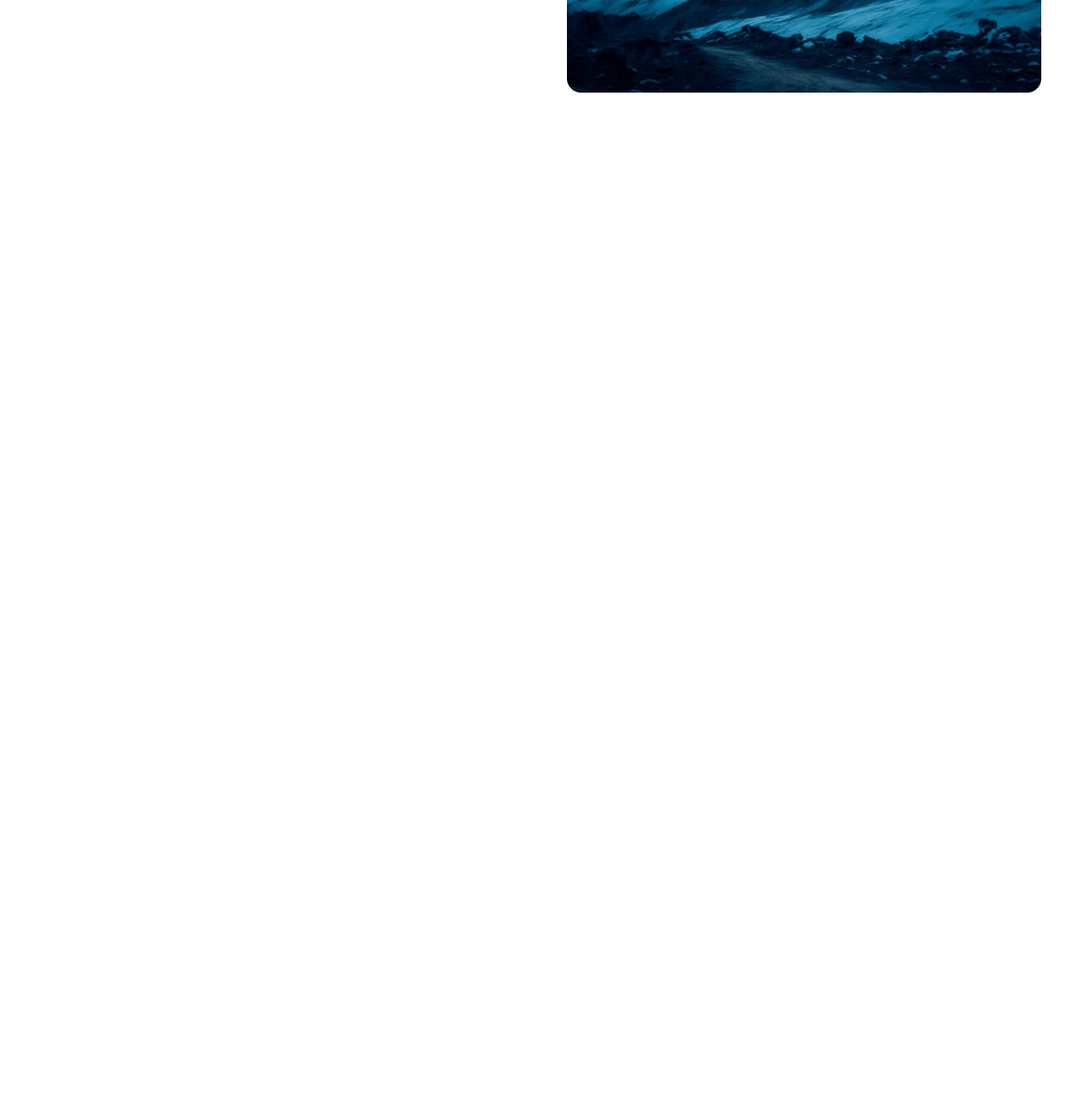
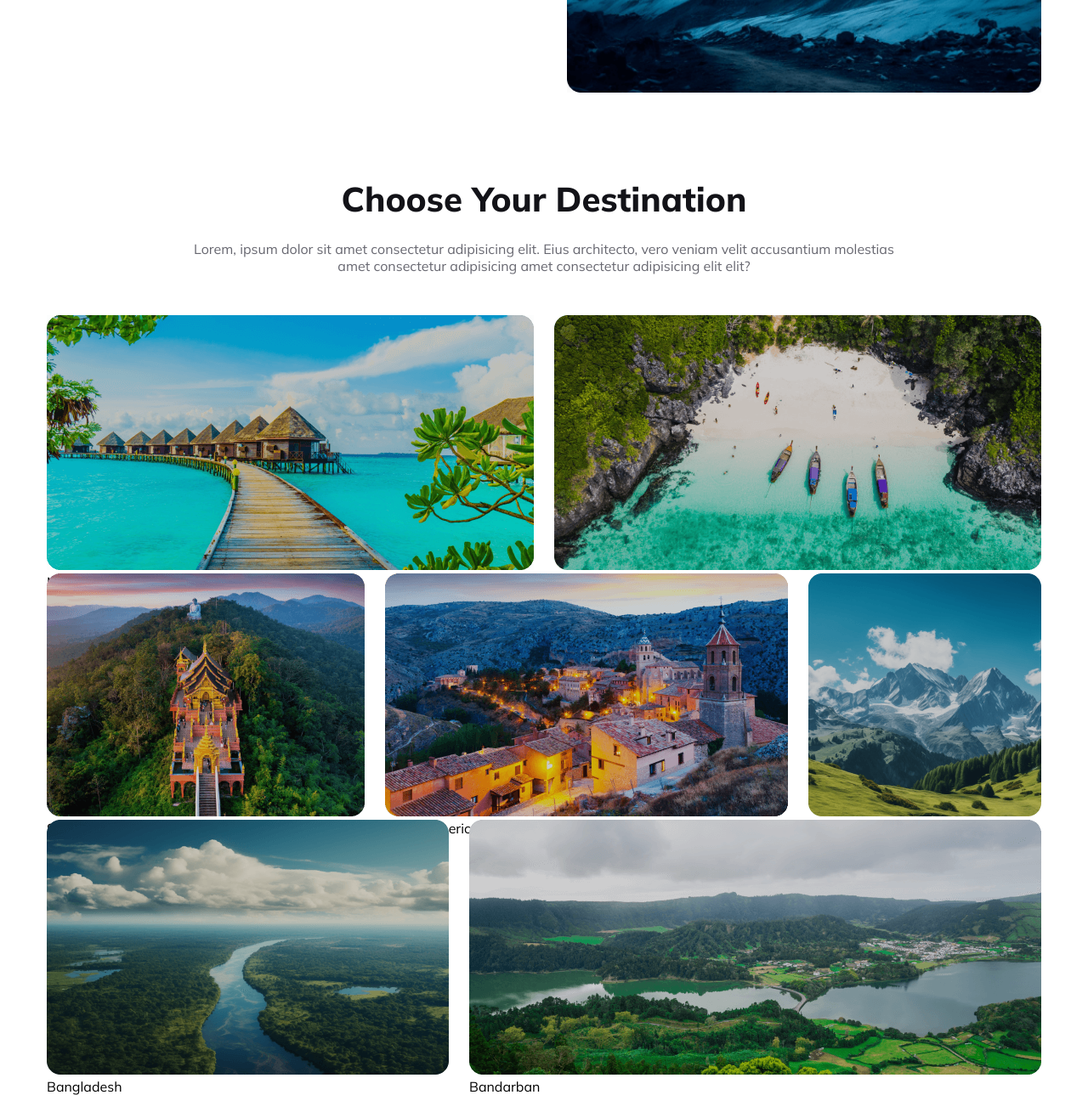
Before and after one commit to Bizutechbd/happy-travel, a plain HTML site: page index.html in a window 1280 px wide. Shown: the part 1252-2541 px from the top of the page at 85% size. Before the commit the page ends 1361 px from the top, so only its background shows below. Drawn offline with Linux system fonts and the light colour scheme.

Commit message:
section 3

```diff
--- a/css/responsive.css
+++ b/css/responsive.css
@@ -60,12 +60,10 @@
         grid-gap: 0px;
     }
 
-    #popular-tours a{
-        margin-top: 24px;
-    }
     #popular-tours img{
         margin-top: 16px;
     }
+
     /* Popular tours responsive end */
 
 }
--- a/css/style.css
+++ b/css/style.css
@@ -224,3 +224,45 @@ header nav ul li:last-child a{
     width: 100%;
 }
 /* Popular tours section end */
+
+/* Destination style start */
+
+#destination .gallery{
+    margin-top: 48px;
+    display: grid;
+}
+
+#destination .gallery p{
+    position: absolute;
+}
+
+#destination .gallery .row:first-child{
+    display: grid;
+    grid-template-columns: 1fr 1fr;
+    grid-gap: 24px;
+}
+
+#destination .gallery .row:nth-child(2){
+    display: grid;
+    grid-template-columns: 374px 474px 274px;
+    grid-gap: 24px;
+}
+
+#destination .gallery .row:last-child{
+    display: grid;
+    grid-template-columns: 473px 673px;
+    grid-gap: 24px;
+}
+
+#destination .gallery img{
+    width: 100%;
+}
+
+#destination .gallery>div{
+    position: relative;
+}
+
+#destination .gallery p{
+    position: absolute;
+}
+/* Destination style end */
--- a/index.html
+++ b/index.html
@@ -76,17 +76,23 @@
             <div class="container">
                 <div class="text-wrapper">
                     <h2>Our Popular Tours</h2>
-                    <p class="text-light mt-24">Lorem ipsum, dolor sit amet consectetur adipisicing elit. Facere quis cumque
+                    <p class="text-light mt-24">Lorem ipsum, dolor sit amet consectetur adipisicing elit. Facere quis
+                        cumque
                         pariatur asperiores distinctio excepturi vitae, reiciendis doloremque esse illum?</p>
                     <ul class="mt-24">
-                        <li class="text-light">Lorem ipsum dolor sit, amet consectetur adipisicing elit. Obcaecati quam sequi cupiditate
-                             ex, itaque quis.</li>
-                        <li class="text-light">Lorem ipsum dolor sit, amet consectetur adipisicing elit. Obcaecati quam sequi cupiditate
-                             ex, itaque quis.</li>
-                        <li class="text-light">Lorem ipsum dolor sit, amet consectetur adipisicing elit. Obcaecati quam sequi cupiditate
+                        <li class="text-light">Lorem ipsum dolor sit, amet consectetur adipisicing elit. Obcaecati quam
+                            sequi cupiditate
+                            ex, itaque quis.</li>
+                        <li class="text-light">Lorem ipsum dolor sit, amet consectetur adipisicing elit. Obcaecati quam
+                            sequi cupiditate
+                            ex, itaque quis.</li>
+                        <li class="text-light">Lorem ipsum dolor sit, amet consectetur adipisicing elit. Obcaecati quam
+                            sequi cupiditate
                             ex, itaque quis.</li>
                     </ul>
-                    <p class="mt-24">Lorem, ipsum dolor sit amet consectetur adipisicing elit. Cupiditate, deleniti modi est fugiat dicta quae obcaecati. Error, facilis quaerat assumenda esse aliquam quos nesciunt autem quis. Pariatur soluta quam accusantium!</p>
+                    <p class="mt-24">Lorem, ipsum dolor sit amet consectetur adipisicing elit. Cupiditate, deleniti modi
+                        est fugiat dicta quae obcaecati. Error, facilis quaerat assumenda esse aliquam quos nesciunt
+                        autem quis. Pariatur soluta quam accusantium!</p>
                     <a href="#" class="btn-orange">Read More</a>
                 </div>
 
@@ -99,7 +105,65 @@
         <!-- Section number 2 end-->
 
 
-        <section id=""></section>
+        <!-- Section number 3-->
+
+
+        <section id="destination" class="mt-100">
+            <div class="container">
+                <h2 class="text-center text-title">Choose Your Destination</h2>
+                <p class="text-center text-light mt-24">Lorem, ipsum dolor sit amet consectetur adipisicing elit. Eius
+                    architecto, vero veniam velit accusantium molestias <br> amet consectetur adipisicing amet
+                    consectetur adipisicing elit elit?</p>
+                <div class="gallery">
+                    <div class="row">
+                        <div class="">
+                            <img src="Images/madives.png" alt="">
+                            <p>Maldives</p>
+                            </img>
+                        </div>
+                        <div class="">
+                            <img src="Images/indonesia.png" alt="">
+                            <p>Indonesia</p>
+                            </img>
+                        </div>
+                    </div>
+                    <div class="row">
+                        <div class="">
+                            <img src="Images/srilanka.png" alt="">
+                            <p>Srilanka</p>
+                            </img>
+                        </div>
+                        <div class="">
+                            <img src="Images/north-america.png" alt="">
+                            <p>North-America</p>
+                            </img>
+                        </div>
+                        <div class="">
+                            <img src="Images/kashmir.png" alt="">
+                            <p>Kashmir</p>
+                            </img>
+                        </div>
+                    </div>
+                    <div class="row">
+                        <div class="">
+                            <img src="Images/bangladesh.png" alt="">
+                            <p>Bangladesh</p>
+                            </img>
+                        </div>
+                        <div class="">
+                            <img src="Images/bandarban.png" alt="">
+                            <p>Bandarban</p>
+                            </img>
+                        </div>
+                    </div>
+                </div>
+
+            </div>
+
+        </section>
+
+        <!-- Section number 2 end-->
+
         <section id=""></section>
         <section id=""></section>
         <section id=""></section>
```
